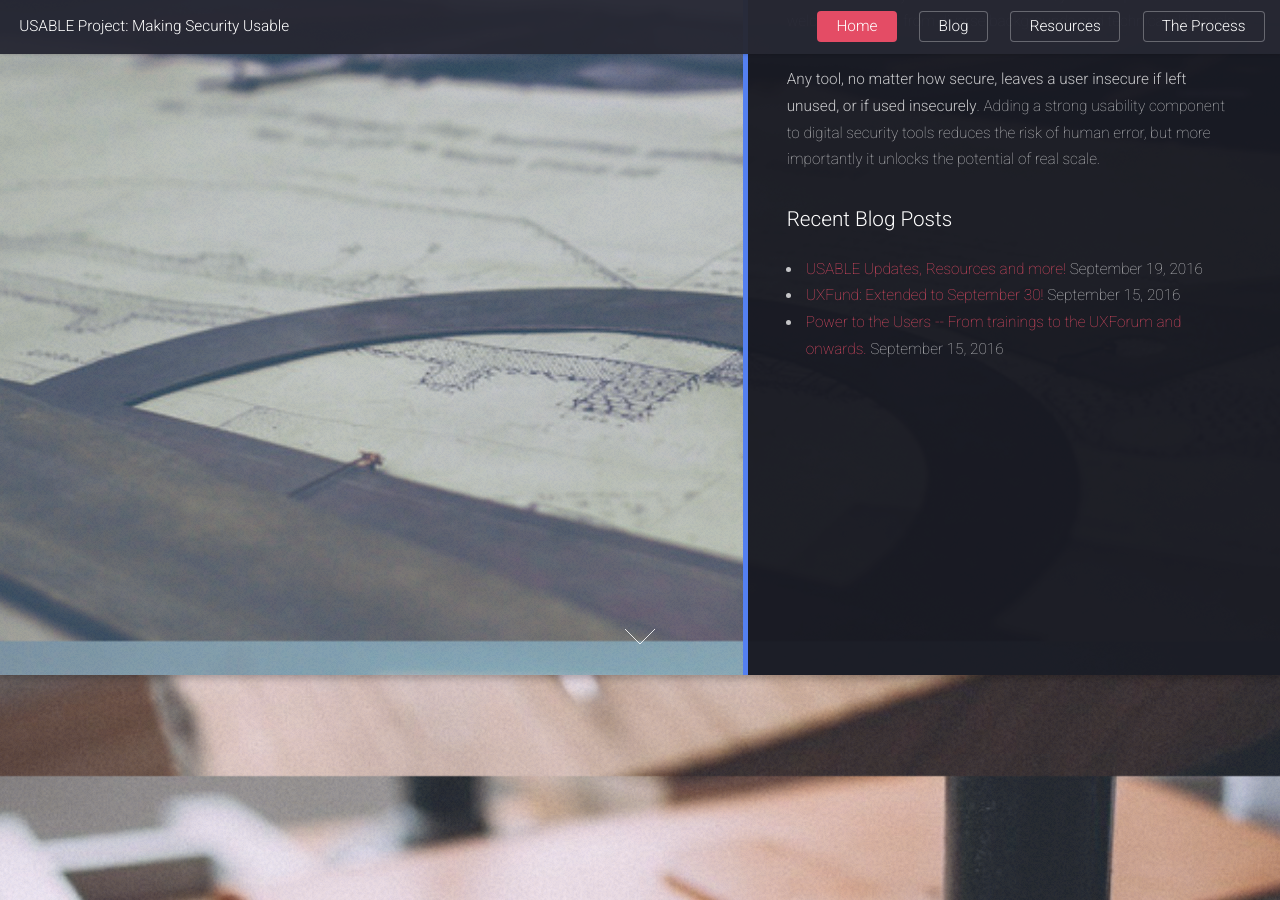
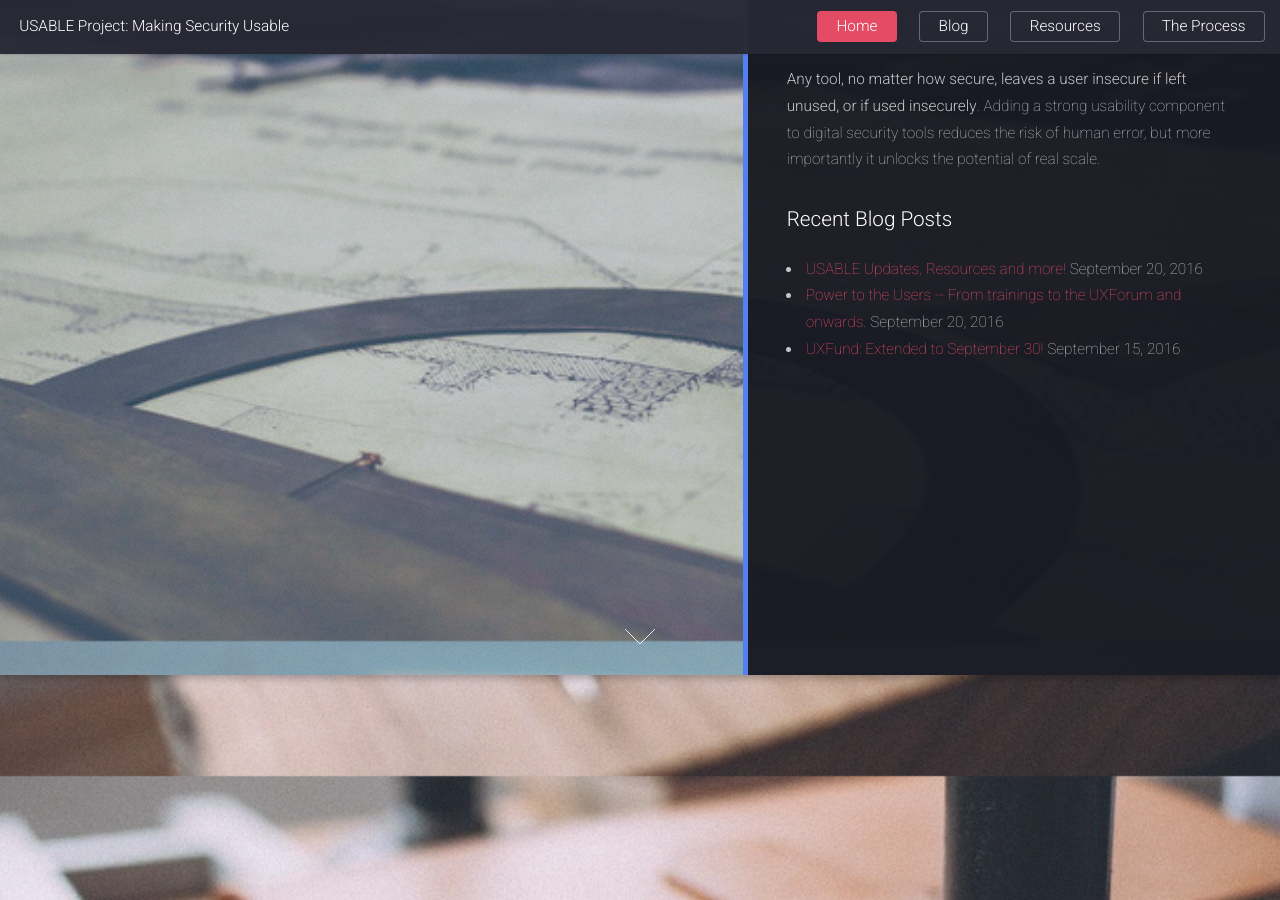
Before and after one commit to OpenInternet/USABLE-website, a Jekyll site: the page built from index.html, in a window 1280 px wide and 900 px high, scrolled down 1179 px. Built offline with Jekyll 4.4.1, drawn with Linux system fonts in a browser that asks for light colours; comment, search, counter and statistics services are not loaded.

Commit message:
updated pub dates on new blog posts

```diff
--- a/_posts/2016-09-15-powertotheusers.md
+++ b/_posts/2016-09-15-powertotheusers.md
@@ -1,7 +1,7 @@
 ---
 layout: post
 title:  Power to the Users -- From trainings to the UXForum and onwards.
-date:   2016-09-15 16:35:00
+date:   2016-09-20 11:35:00
 tags: uxforum tft feedback uxfund
 author: Jon
 ---
--- a/_posts/2016-09-19-followingup.md
+++ b/_posts/2016-09-19-followingup.md
@@ -1,7 +1,7 @@
 ---
 layout: post
 title:  "USABLE Updates, Resources and more!"
-date:   2016-09-19 15:49:01
+date:   2016-09-20 11:49:01
 tags: uxforum resources personas
 author: Jon, Megan
 ---
```
